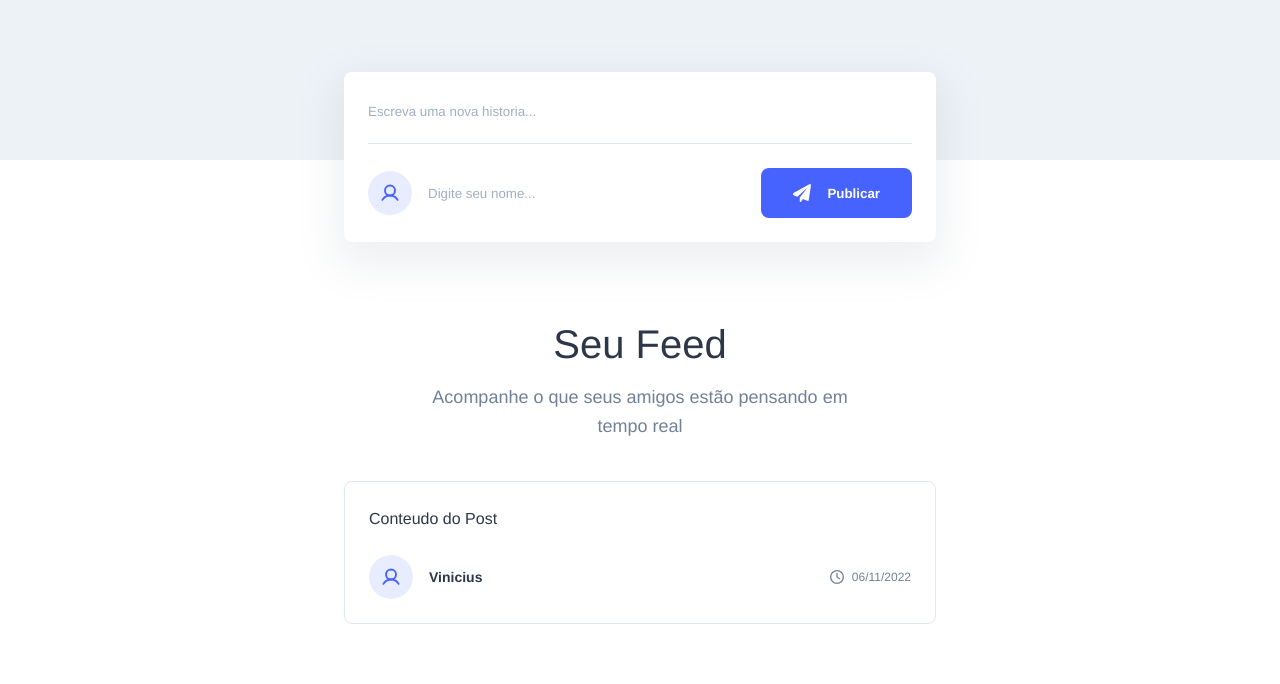
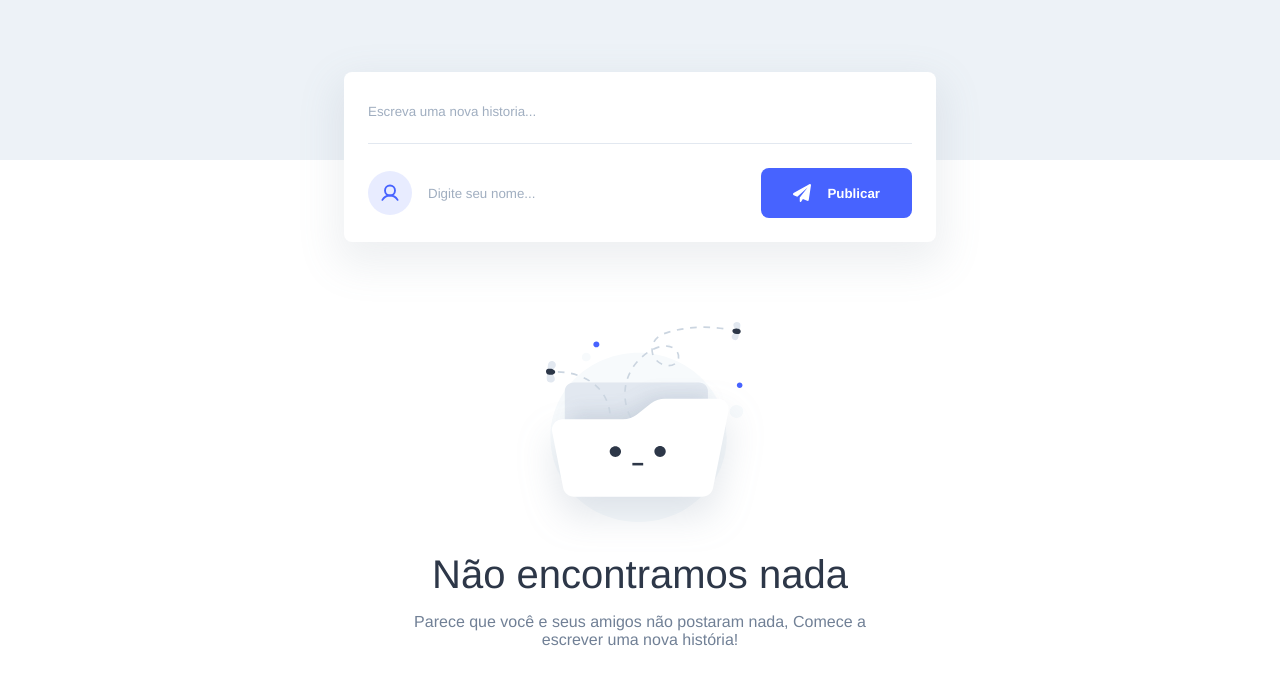
Before and after one commit to viniciusbenicio/React-Fundamentos, a React (Create React App) app: page / in a window 1280 px wide. Shown: the top 684 px of the page. Built offline with nearby package versions, Linux system fonts and the light colour scheme; a web font is replaced by a local one.

Commit message:
Feat: Adicionando Posts
* Adicionando posts: Valor Digitado

```diff
--- a/src/App.js
+++ b/src/App.js
@@ -10,14 +10,9 @@
 import emptyFolderIcon from './images/empty-folder.svg';
 
 export default function App(){
-    const [posts, setPosts] = useState( [
-        {
-            id: Math.random(),
-            content : 'Conteudo do Post',
-            userName : 'Vinicius',
-            publishedAt: new Date(),
-        },
-]);
+    const [history, setHistory] = useState('');
+    const [userName, setUserName] = useState('');
+    const [posts, setPosts] = useState([]);
 
 function handleSubmit(event){
    event.preventDefault();
@@ -26,21 +21,32 @@
     ...posts,
     {
         id: Math.random(),
-        content : `Conteudo do Post${Math.random()}`,
-        userName : 'Vinicius',
+        content : history,
+        userName,
         publishedAt: new Date(),
     }
     ]);
+
+    setHistory('');
+    setUserName('');
 }
 
     return (
         <div className="wrapper">
          <form className="post-form" onSubmit={handleSubmit}>
-            <input placeholder="Escreva uma nova historia..."></input>
+            <input
+            value={history}
+            placeholder="Escreva uma nova historia..."
+            onChange={(event) => setHistory(event.target.value)}
+            />
 
             <div>
                 <img src={userIcon} alt="User" />
-                <input placeholder="Digite seu nome..."></input>
+                <input
+                value={userName}
+                placeholder="Digite seu nome..."
+                onChange={(event) => setUserName(event.target.value)}
+                />
 
                 <button type="submit">
                     <img src={paperPlaneIcon} alt="Paper Planne" />
```
